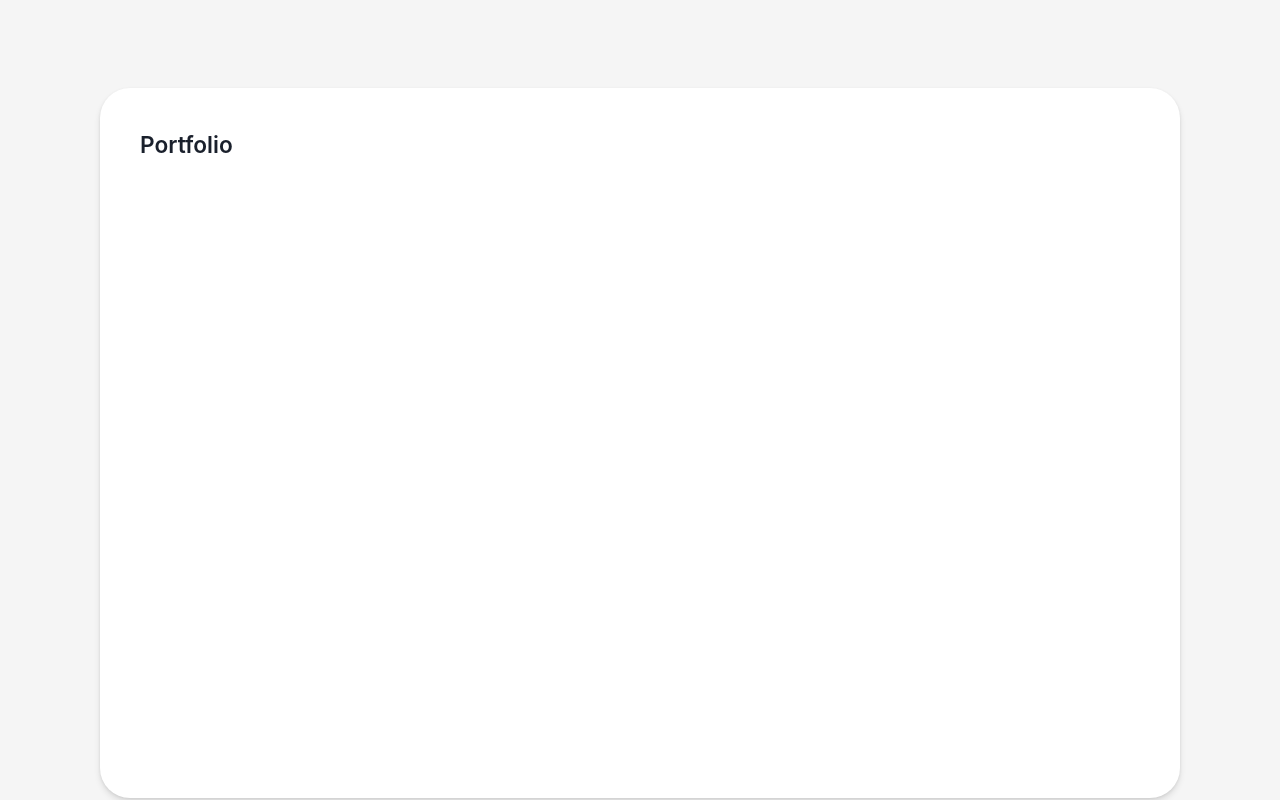
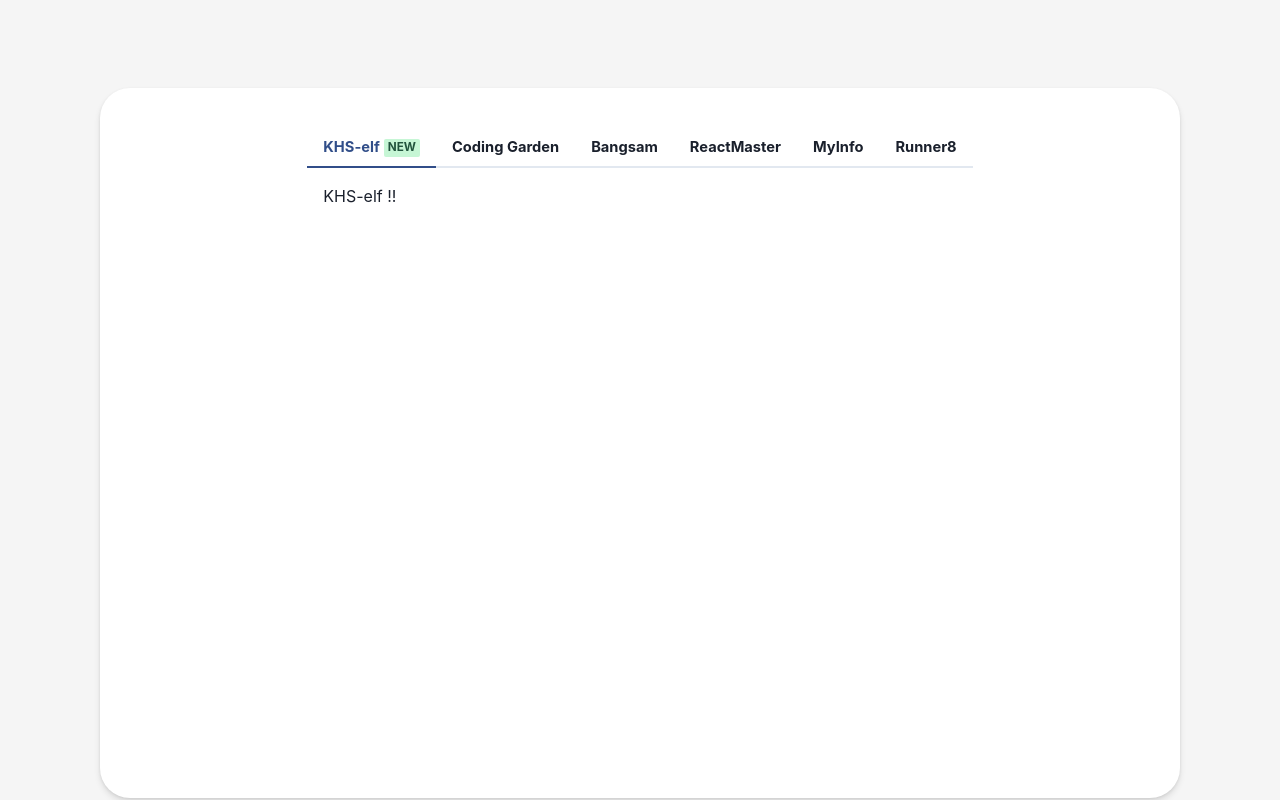
Before and after one commit to JaeUpSu/khself-f, a Next.js app: page / in a window 1280 px wide. Shown: the part 1700-2500 px from the top of the page. Built offline with nearby package versions, Linux system fonts and the light colour scheme.

Commit message:
feat: portfolio add

```diff
--- a/src/pages/components/contact/Form.tsx
+++ b/src/pages/components/contact/Form.tsx
@@ -51,7 +51,7 @@ export const Form = () => {
             </FormControl>
             <Flex mt="5" w="100%" justifyContent="right">
               <Button
-                colorScheme="twitter"
+                colorScheme="facebook"
                 onClick={() => setActiveFormIndex(1)}
               >
                 다음
@@ -86,7 +86,7 @@ export const Form = () => {
             <Flex mt="5" w="100%" justifyContent="right" gap="3">
               <Button onClick={() => setActiveFormIndex(0)}>이전</Button>
               <Button
-                colorScheme="twitter"
+                colorScheme="facebook"
                 onClick={() => setActiveFormIndex(2)}
               >
                 다음
@@ -110,7 +110,7 @@ export const Form = () => {
             <Flex mt="5" w="100%" justifyContent="right" gap="3">
               <Button onClick={() => setActiveFormIndex(1)}>이전</Button>
               <Button
-                colorScheme="twitter"
+                colorScheme="facebook"
                 onClick={() => setActiveFormIndex(0)}
               >
                 보내기
--- a/src/pages/components/contact/Stepper.tsx
+++ b/src/pages/components/contact/Stepper.tsx
@@ -1,5 +1,6 @@
 import {
   Box,
+  Spacer,
   Step,
   StepDescription,
   StepIcon,
@@ -10,6 +11,7 @@ import {
   StepTitle,
   Stepper,
   useSteps,
+  Text,
 } from "@chakra-ui/react";
 import { useEffect } from "react";
 
@@ -46,8 +48,11 @@ export const ContactStepper = ({ activeIndex }: Props) => {
           </StepIndicator>
 
           <Box flexShrink="0">
-            <StepTitle mb="1">{step.title}</StepTitle>
-            <StepDescription fontSize="9pt">{step.description}</StepDescription>
+            <StepTitle>{step.title}</StepTitle>
+            <Spacer mb="1" />
+            <StepDescription>
+              <Text fontSize="9pt">{step.description}</Text>
+            </StepDescription>
           </Box>
 
           <StepSeparator />
--- /dev/null
+++ b/src/pages/components/portfolio/Tabs.tsx
@@ -0,0 +1,36 @@
+import { Tabs, Tab, TabList, TabPanel, TabPanels } from "@chakra-ui/react";
+import { Title } from "./Title";
+
+interface IPPT {
+  title: string;
+  isNew: boolean;
+}
+
+const ppts = [
+  { title: "KHS-elf", isNew: true },
+  { title: "Coding Garden", isNew: false },
+  { title: "Bangsam", isNew: false },
+  { title: "ReactMaster", isNew: false },
+  { title: "MyInfo", isNew: false },
+  { title: "Runner8", isNew: false },
+];
+
+export const PptTabs = () => {
+  return (
+    <Tabs colorScheme="facebook">
+      <TabList>
+        {ppts.map((p: IPPT, index: number) => (
+          <Tab key={index}>
+            <Title title={p.title} isNew={p.isNew} />
+          </Tab>
+        ))}
+      </TabList>
+
+      <TabPanels>
+        {ppts.map((p: IPPT, index: number) => (
+          <TabPanel key={index}>{p.title} !!</TabPanel>
+        ))}
+      </TabPanels>
+    </Tabs>
+  );
+};
--- /dev/null
+++ b/src/pages/components/portfolio/Title.tsx
@@ -0,0 +1,19 @@
+import { Text, Badge } from "@chakra-ui/react";
+
+interface Props {
+  title: string;
+  isNew: boolean;
+}
+
+export const Title = ({ title, isNew }: Props) => {
+  return (
+    <Text fontSize="11pt" fontWeight="bold">
+      {title}
+      {isNew && (
+        <Badge ml="1" fontSize="0.8em" colorScheme="green">
+          New
+        </Badge>
+      )}
+    </Text>
+  );
+};
--- a/src/pages/components/portfolio/index.tsx
+++ b/src/pages/components/portfolio/index.tsx
@@ -1,4 +1,5 @@
-import { Text, VStack } from "@chakra-ui/react";
+import { VStack } from "@chakra-ui/react";
+import { PptTabs } from "./Tabs";
 
 export const Portfolio = () => {
   return (
@@ -17,9 +18,9 @@ export const Portfolio = () => {
           "0px 4px 6px rgba(0, 0, 0, 0.1), 0px 1px 3px rgba(0, 0, 0, 0.08)",
       }}
     >
-      <Text w="100%" fontWeight="semibold" fontSize="17pt">
-        Portfolio
-      </Text>
+      <VStack alignItems="center" gap={5} w="100%">
+        <PptTabs />
+      </VStack>
     </VStack>
   );
 };
```
